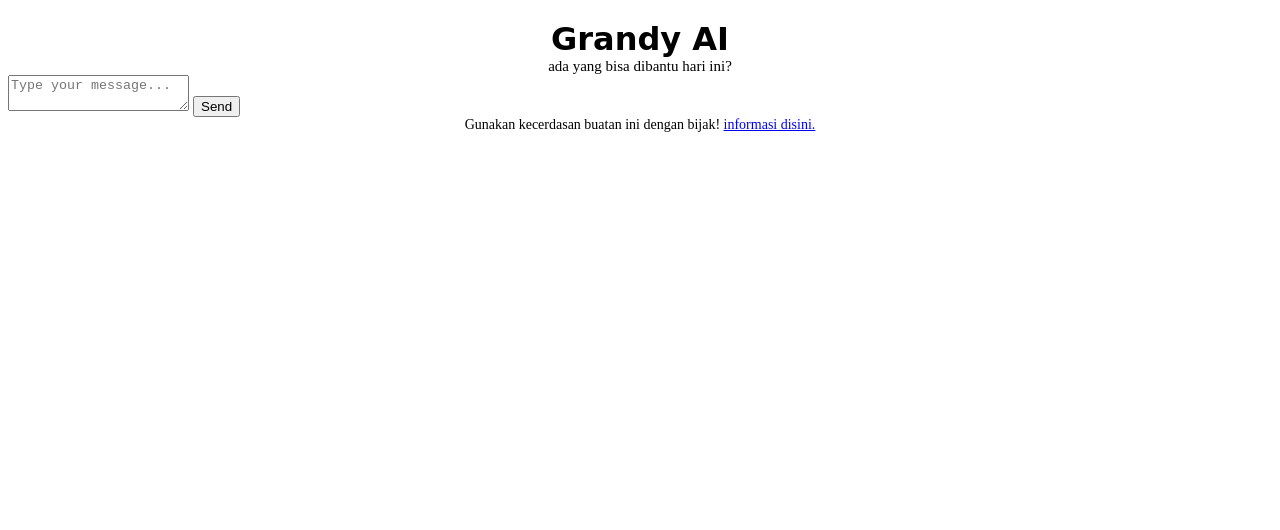
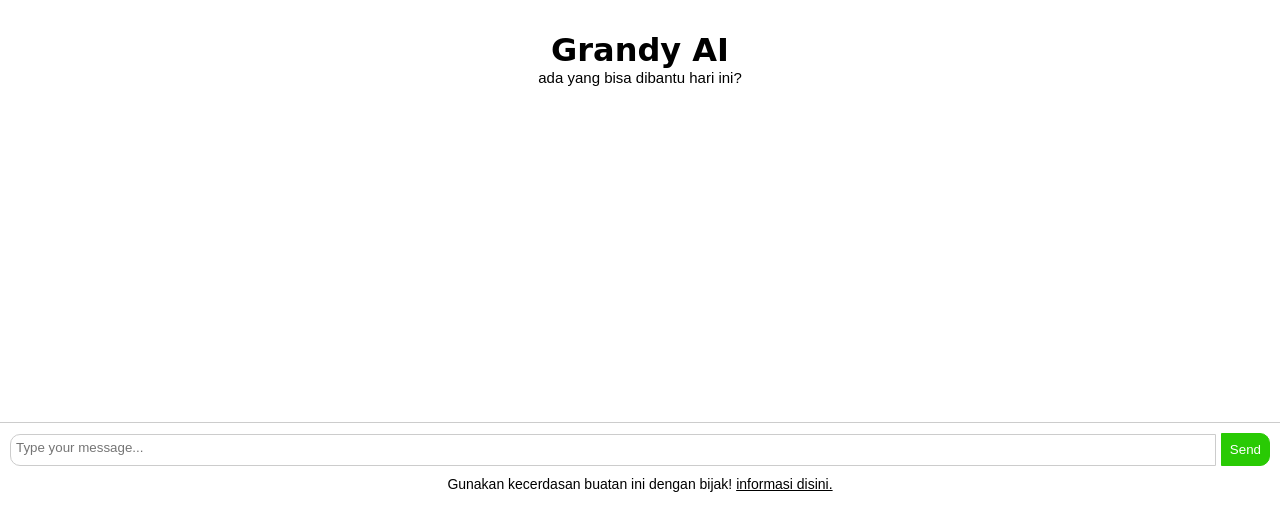
Before and after one commit to claycuy/unggas-machine, a plain HTML site: page grandy.html in a window 1280 px wide. Drawn offline with Linux system fonts and the light colour scheme; the site is published under a folder, as on GitHub Pages, so addresses that start at the root find nothing; no server answers.

Commit message:
Update grandy.html

```diff
--- a/grandy.html
+++ b/grandy.html
@@ -4,7 +4,7 @@
   <meta charset="UTF-8">
   <meta name="viewport" content="width=device-width, initial-scale=1.0">
   <title>Grandy AI</title>
-  <link rel="stylesheet" href="/style/grandy_ai/style.css">
+  <link rel="stylesheet" href="style/grandy_ai/style.css">
 </head>
 <body>
   <div id="chatbox">
```
